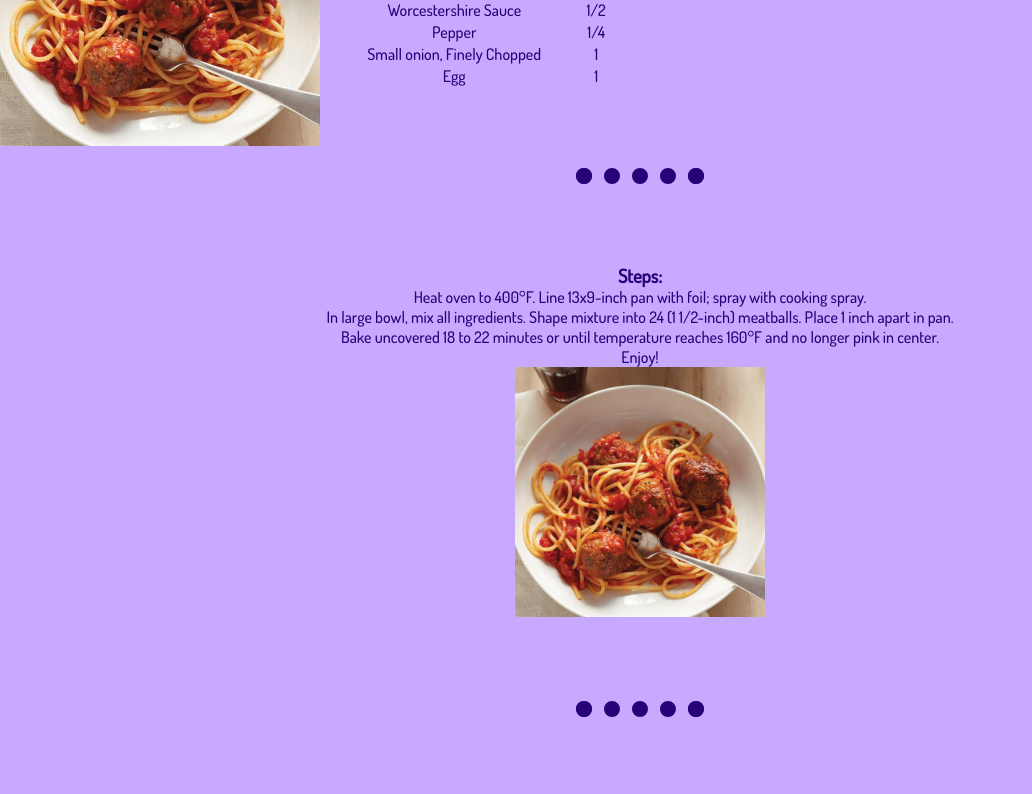
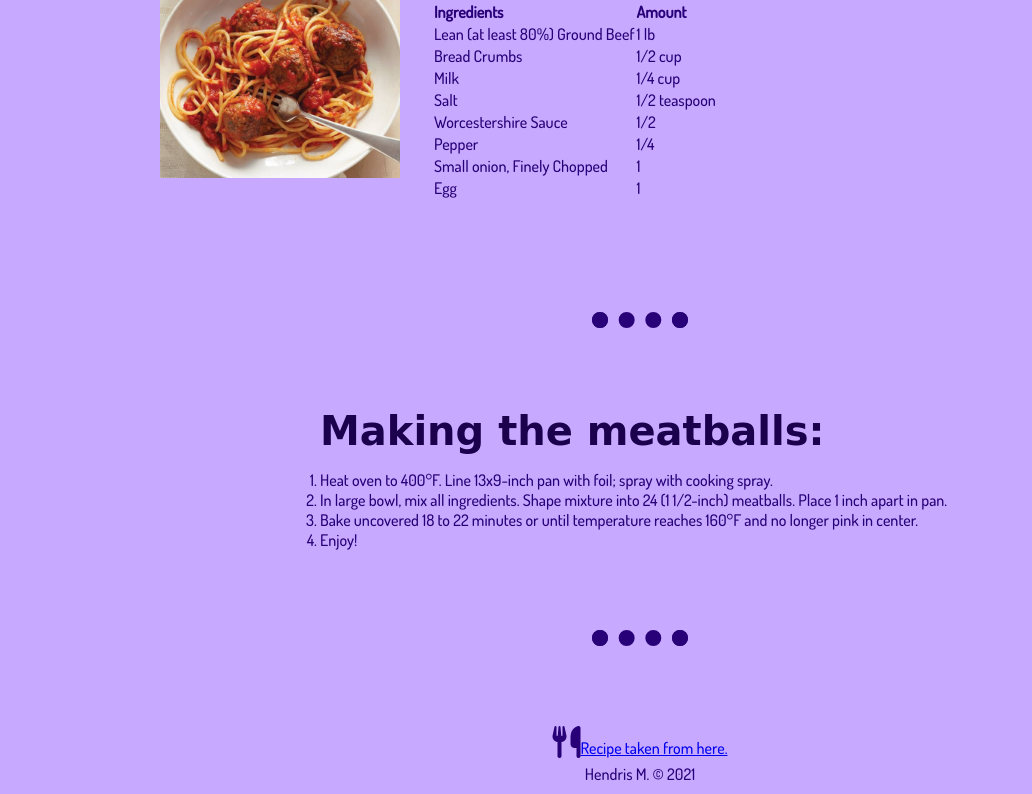
Before and after one commit to hendrismaar/lemmikretsept, a plain HTML site: page index.html in a window 1280 px wide. Shown: the part 453-1247 px from the top of the page, without its empty margins (0-1032 px from the left). Drawn offline with Linux system fonts and the light colour scheme; a web font is replaced by a local one.

Commit message:
Add CSS details

```diff
--- a/css/style.css
+++ b/css/style.css
@@ -20,16 +20,16 @@ body {
     color: var(--text);
 }
 
+.main {
+    width: 75%;
+    margin: 0 auto;
+}
+
 h2 {
     color: var(--headings);
     font-family: var(--headings-font-family);
     font-size: 2.5rem;
     padding-bottom: 1rem;
-
-}
-
-p {
-    line-height: 2;
 }
 
 hr {
@@ -39,11 +39,21 @@ hr {
     width: 10%;
 }
 
+p {
+    line-height: 2;
+}
+
+.imgrecipe {
+    text-align: left;
+    margin: 7rem auto;
+    overflow: hidden;
+}
+
 .imgrecipe-row{
     width: 50%;
     text-align: left;
     margin: 2rem auto;
-    overflow: hidden;
+
 }
 
 .meatballs-img {
@@ -51,3 +61,13 @@ hr {
     float: left;
     margin-right: 2rem;
 }
+
+.making {
+    text-align: left;
+    margin-left:10rem;
+}
+
+.making-row {
+    text-align: left;
+    margin-left: 10rem;
+}
--- a/index.html
+++ b/index.html
@@ -4,29 +4,32 @@
     <meta charset="UTF-8">
     <meta name="viewport" content="width=device-width, initial-scale=1.0">
     <title>Hendris' Favorite Recipe</title>
+    <script src="https://kit.fontawesome.com/bab5ab0e5d.js" crossorigin="anonymous"></script>
+    <link rel="stylesheet" href="css/style.css">
 
-    <link rel="stylesheet" href="css/style.css">
 </head>
 <body>
+    <div class="main">
     <h1>Hendris' Favorite Dish</h1>
 
     <hr>
 
+    <h2>The Recipe</h2>
+
     <div class="imgrecipe">
         <div class="imrecipe-row">
-            <h2>The Recipe</h2>
             <img class="meatballs-img" src="img/meatballs.jpg" alt="meatballs">
-
+        </div>
             <h2>You will need:</h2>
 
             <table>
                 <tr>
-                    <th>Ingredient</th>
+                    <th>Ingredients</th>
                     <th>Amount</th>
                 </tr>
 
                 <tr>
-                    <td>Lean (at least 80%) Ground Beef</td>
+                    <td>Lean (at least 80%) Ground Beef   </td>
                     <td>1 lb</td>
                 </tr>
 
@@ -67,12 +70,15 @@
 
             </table>
 
-        </div>
+
     </div>
 
     <hr>
+    <div class="making">
+        <h2>Making the meatballs:</h2>
+    </div>
+        <div class="making-row">
 
-    <h3>Steps:</h3>
 
             <ol>
                 <li>Heat oven to 400°F. Line 13x9-inch pan with foil; spray with cooking spray. </li>
@@ -81,15 +87,16 @@
                 <li>Enjoy!</li>
             </ol>
 
-    <img src="img/meatballs.jpg" alt="Meatballs" width="250px">
-
+    </div>
     <hr>
 
-    <a href="https://www.bettycrocker.com/recipes/classic-meatballs/2959910f-1b27-438a-9085-d40b1950db20" target="_blank">Recipe taken from here.</a>
+    <p>
+        </div><i class="fas fa-utensils fa-2x"></i><a href="https://www.bettycrocker.com/recipes/classic-meatballs/2959910f-1b27-438a-9085-d40b1950db20" target="_blank">Recipe taken from here.</a>
+    </p>
 
     <footer>
         <p>Hendris M. &#169 2021</p>
     </footer>
-
+</div>
 </body>
 </html>
```
Lines whose indentation alone changed are shown as unchanged.
